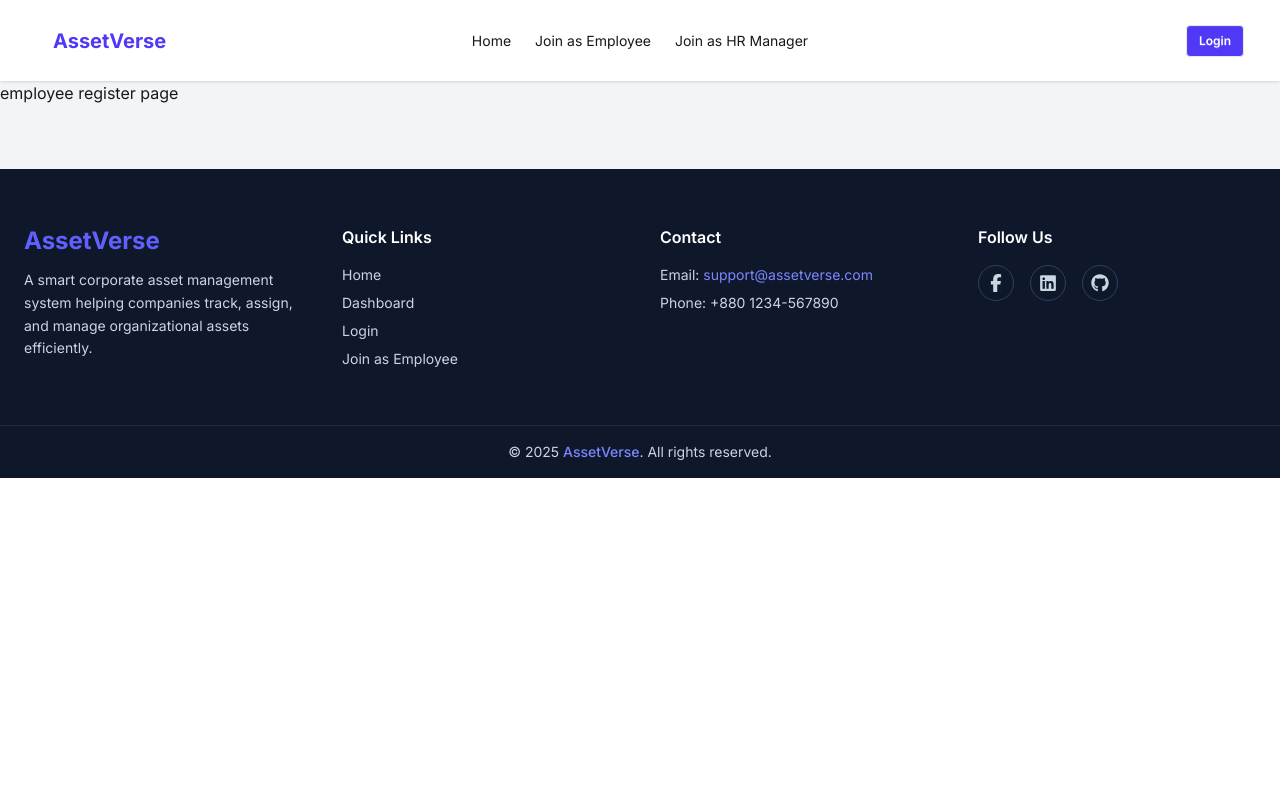
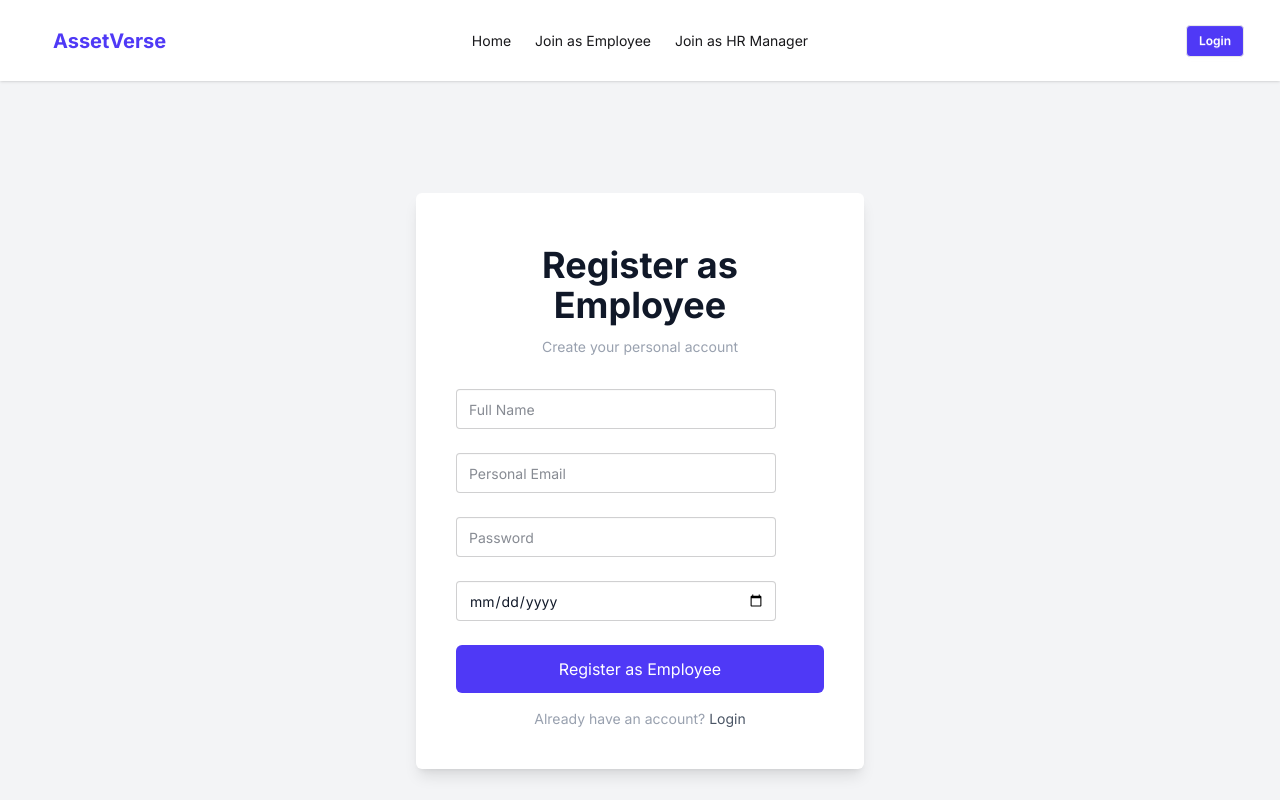
Before and after one commit to Shahriar262/A11-assetverse-client, a React (Vite) app: page /register-employee in a window 1280 px wide. Shown: the top 800 px of the page. Built offline with nearby package versions, Linux system fonts and the light colour scheme; no server answers.

Commit message:
added Employee Register page with Authentication

```diff
--- a/src/Pages/Public/RegisterEmployee.jsx
+++ b/src/Pages/Public/RegisterEmployee.jsx
@@ -1,11 +1,105 @@
-import React from 'react';
+import { Link, useNavigate } from 'react-router'
+import { toast } from 'react-hot-toast'
+import { TbFidgetSpinner } from 'react-icons/tb'
+import useAuth from '../../hooks/useAuth'
+import { useState } from 'react'
 
 const RegisterEmployee = () => {
-    return (
-        <div>
-            employee register page
+  const { createUser, updateUserProfile } = useAuth()
+  const navigate = useNavigate()
+  const [loading, setLoading] = useState(false)
+
+  const handleSubmit = async e => {
+    e.preventDefault()
+    setLoading(true)
+
+    const form = e.target
+    const name = form.name.value
+    const email = form.email.value
+    const password = form.password.value
+    const dateOfBirth = form.dateOfBirth.value
+
+    try {
+      await createUser(email, password)
+      await updateUserProfile(name, null)
+
+      const employeeUser = {
+        name,
+        email,
+        dateOfBirth,
+        role: 'employee',
+      }
+
+      await fetch(`${import.meta.env.VITE_API_URL}/users`, {
+        method: 'POST',
+        headers: { 'content-type': 'application/json' },
+        body: JSON.stringify(employeeUser),
+      })
+
+      toast.success('Employee account created')
+      navigate('/login')
+    } catch (err) {
+      toast.error(err.message)
+    } finally {
+      setLoading(false)
+    }
+  }
+
+  return (
+    <div className='flex justify-center items-center min-h-screen'>
+      <div className='flex flex-col max-w-md w-[94%] md:w-full p-6 mt-6 md:mt-0 shadow-lg rounded-md sm:p-10 bg-white text-gray-900'>
+        <div className='mb-8 text-center'>
+          <h1 className='my-3 text-4xl font-bold'>Register as Employee</h1>
+          <p className='text-sm text-gray-400'>
+            Create your personal account
+          </p>
         </div>
-    );
-};
 
-export default RegisterEmployee;
+        <form onSubmit={handleSubmit} className='space-y-6'>
+          <input name='name' required placeholder='Full Name' className='input' />
+          <input
+            type='email'
+            name='email'
+            required
+            placeholder='Personal Email'
+            className='input'
+          />
+          <input
+            type='password'
+            name='password'
+            required
+            minLength={6}
+            placeholder='Password'
+            className='input'
+          />
+          <input
+            type='date'
+            name='dateOfBirth'
+            required
+            className='input'
+          />
+
+          <button className='bg-indigo-600 w-full rounded-md py-3 text-white'>
+            {loading ? (
+              <TbFidgetSpinner className='animate-spin m-auto' />
+            ) : (
+              'Register as Employee'
+            )}
+          </button>
+        </form>
+
+        <p className='px-6 text-sm text-center text-gray-400 mt-4'>
+          Already have an account?{' '}
+          <Link
+            to='/login'
+            className='hover:underline hover:text-indigo-500 text-gray-600'
+          >
+            Login
+          </Link>
+        </p>
+      </div>
+    </div>
+  )
+}
+
+export default RegisterEmployee
```
